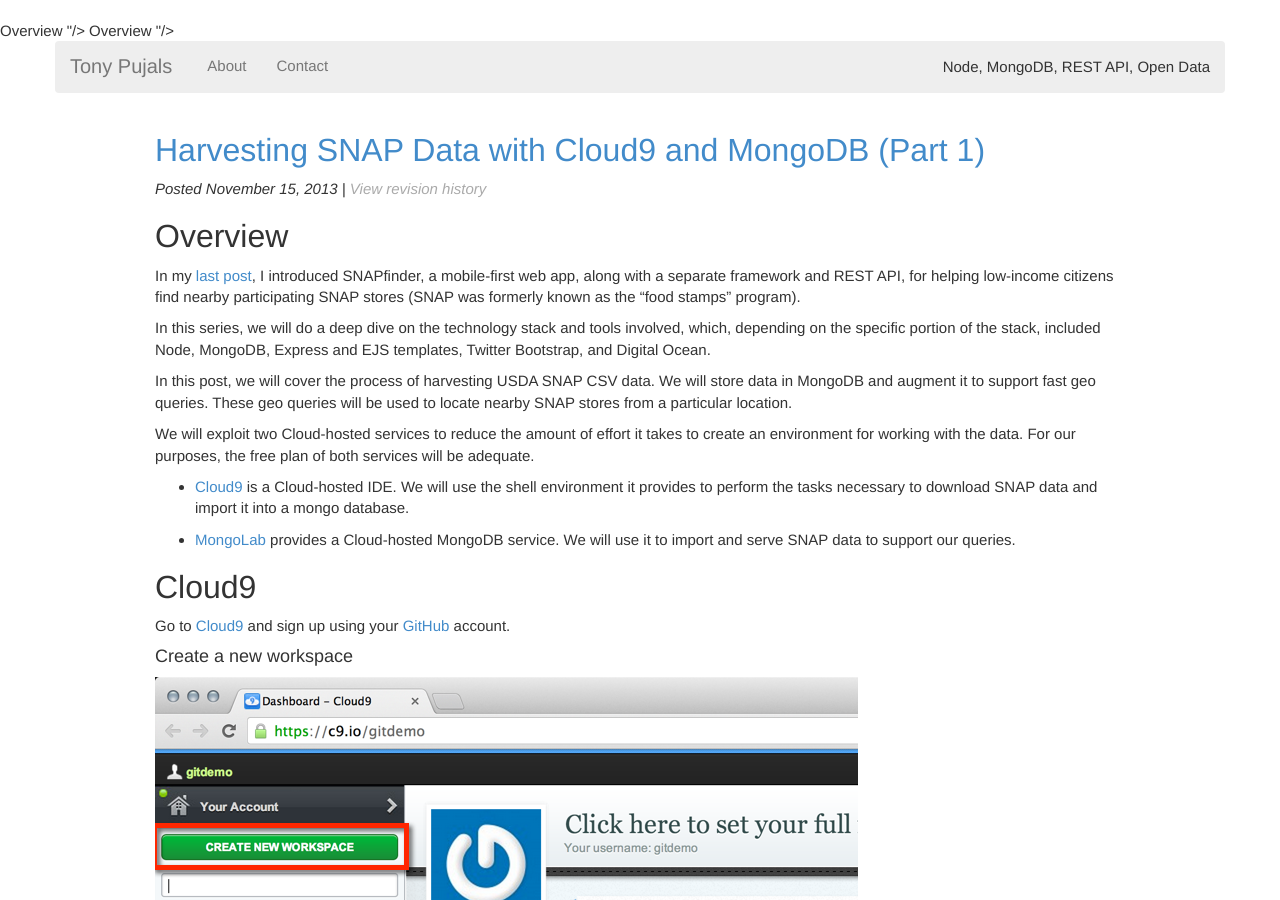
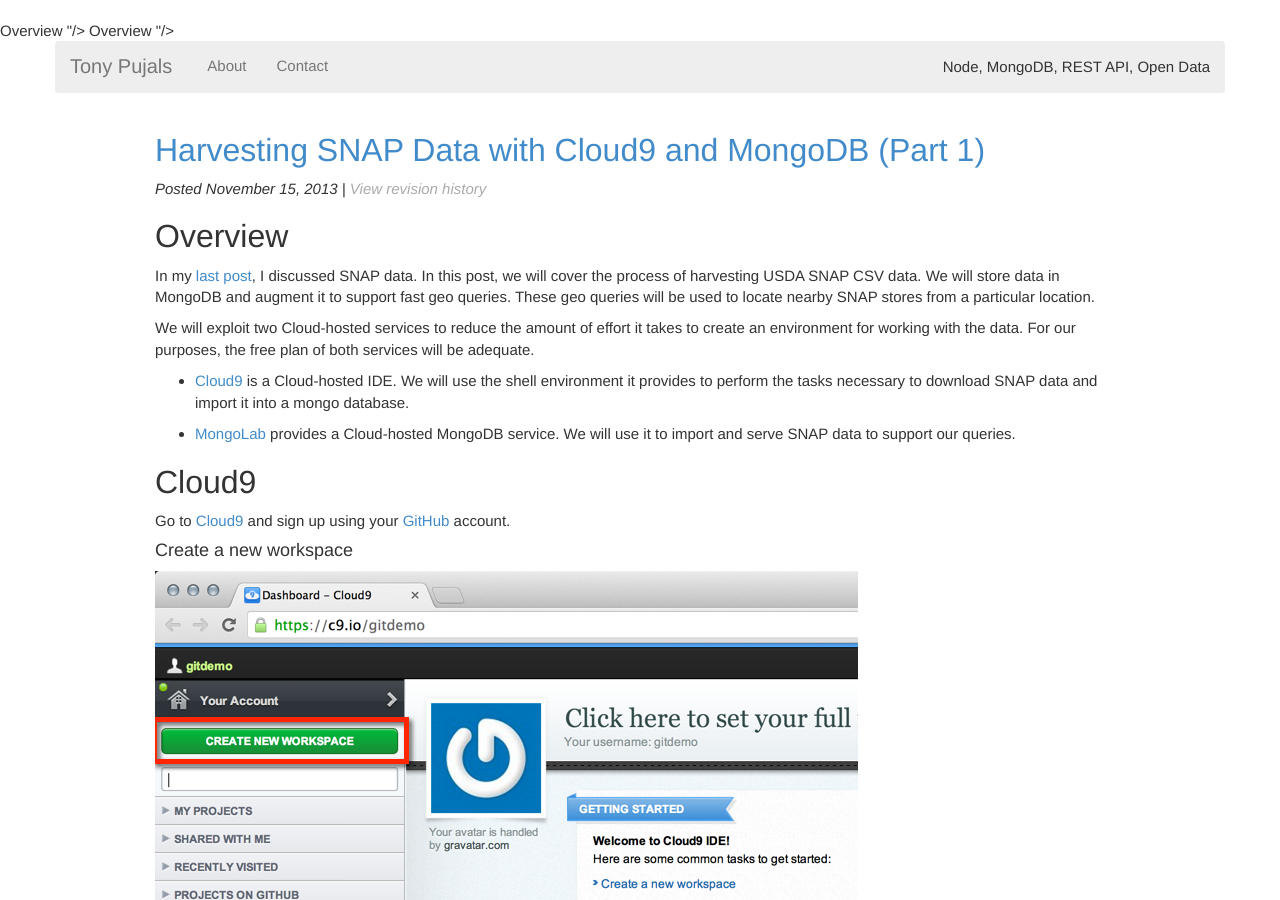
Before and after one commit to subfuzion/subfuzion.github.io, a Jekyll site: the page built from _posts/2013-11-15-harvesting-snap-data-with-cloud9-and-mongodb-part-1.md, in a window 1280 px wide and 900 px high. Built offline with Jekyll 4.4.1, drawn with Linux system fonts in a browser that asks for light colours; nearby versions of some CDN libraries; comment, search, counter and statistics services are not loaded.

Commit message:
minor edit

```diff
--- a/_posts/2013-11-15-harvesting-snap-data-with-cloud9-and-mongodb-part-1.md
+++ b/_posts/2013-11-15-harvesting-snap-data-with-cloud9-and-mongodb-part-1.md
@@ -8,11 +8,7 @@
 
 ## Overview
 
-In my [last post](/2013/11/12/announcing-snapfinder/), I introduced SNAPfinder, a mobile-first web app, along with a separate framework and REST API, for helping low-income citizens find nearby participating SNAP stores (SNAP was formerly known as the "food stamps" program).
-
-In this series, we will do a deep dive on the technology stack and tools involved, which, depending on the specific portion of the stack, included Node, MongoDB, Express and EJS templates, Twitter Bootstrap, and Digital Ocean.
-
-In this post, we will cover the process of harvesting USDA SNAP CSV data. We will store data in MongoDB and augment it to support fast geo queries. These geo queries will be used to locate nearby SNAP stores from a particular location.
+In my [last post](/2013/11/13/about-snap-data/), I discussed SNAP data. In this post, we will cover the process of harvesting USDA SNAP CSV data. We will store data in MongoDB and augment it to support fast geo queries. These geo queries will be used to locate nearby SNAP stores from a particular location.
 
 We will exploit two Cloud-hosted services to reduce the amount of effort it takes to create an environment for working with the data. For our purposes, the free plan of both services will be adequate.
 
```
